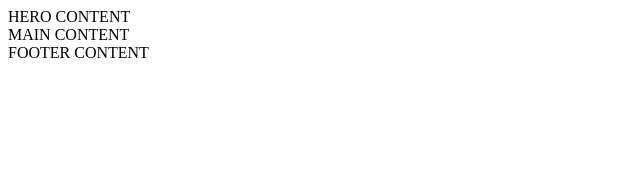
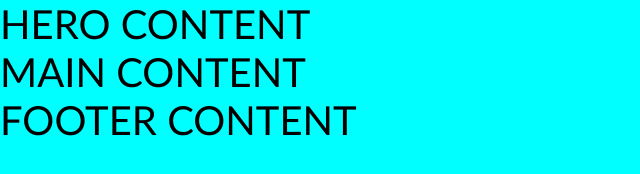
Before and after one commit to dkeparute/6-coming-soon, a website: page index.html in a window 1280 px wide. Shown: the whole page, without its empty margins (0-640 px from the left). Drawn offline with Linux system fonts and the light colour scheme.

Commit message:
Initial CSS style

```diff
--- a/css/base/layout.css
+++ b/css/base/layout.css
@@ -0,0 +1,3 @@
+body {
+    font-size: 40px;
+}
--- a/css/base/reset.css
+++ b/css/base/reset.css
@@ -0,0 +1,8 @@
+body,
+body * {
+    margin: 0;
+    padding: 0;
+    vertical-align: top;
+    box-sizing: border-box;
+    font-family: 'Gill Sans', 'Gill Sans MT', Calibri, 'Trebuchet MS', sans-serif;
+}
--- a/css/custom.css
+++ b/css/custom.css
@@ -1,3 +1,4 @@
+/* islaizys visas css detales ko nebus islaize kiti css stiliai */
 /* base */
 @import './base/layout.css';
 @import './base/reset.css';
@@ -13,3 +14,7 @@
 @import './components/progress-bar.css';
 
 /* custom style below this coment line */
+
+body {
+    background-color: aqua;
+}
--- a/index.html
+++ b/index.html
@@ -5,13 +5,7 @@
     <meta http-equiv="X-UA-Compatible" content="IE=edge">
     <meta name="viewport" content="width=device-width, initial-scale=1.0">
     <title>Coming soon</title>
-    <!-- base -->
-    <link rel="stylesheet" href="./css/base/layout.css">
-    <link rel="stylesheet" href="./css/base/reset.css">
-    <link rel="stylesheet" href="./css/base/variables.css">
-    <!-- 3rd-party -->
-    <!-- components -->
-    <!-- custom/page -->
+    <link rel="stylesheet" href="./css/custom.css">
 </head>
 <body>
     <div>
```
Also changed, not shown: css/components/button.css (added).
